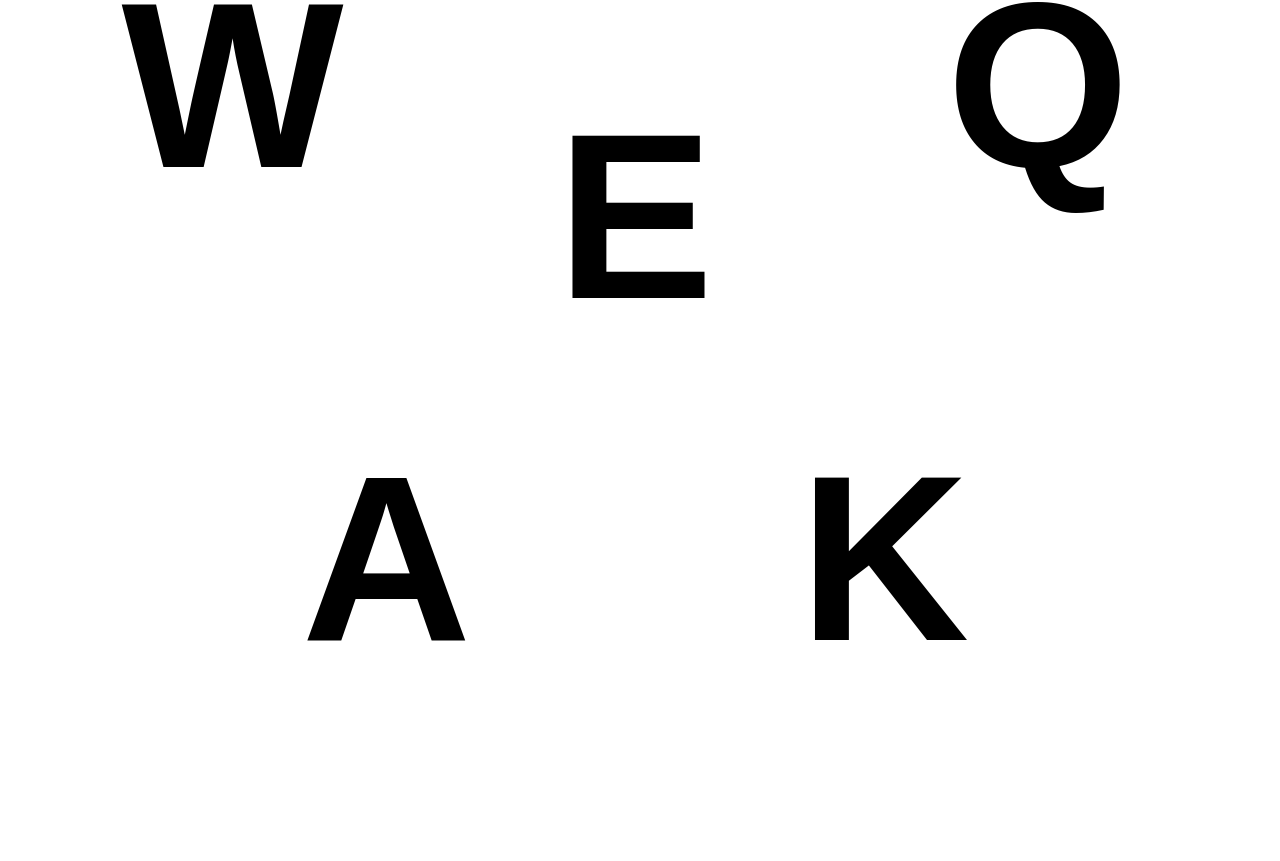
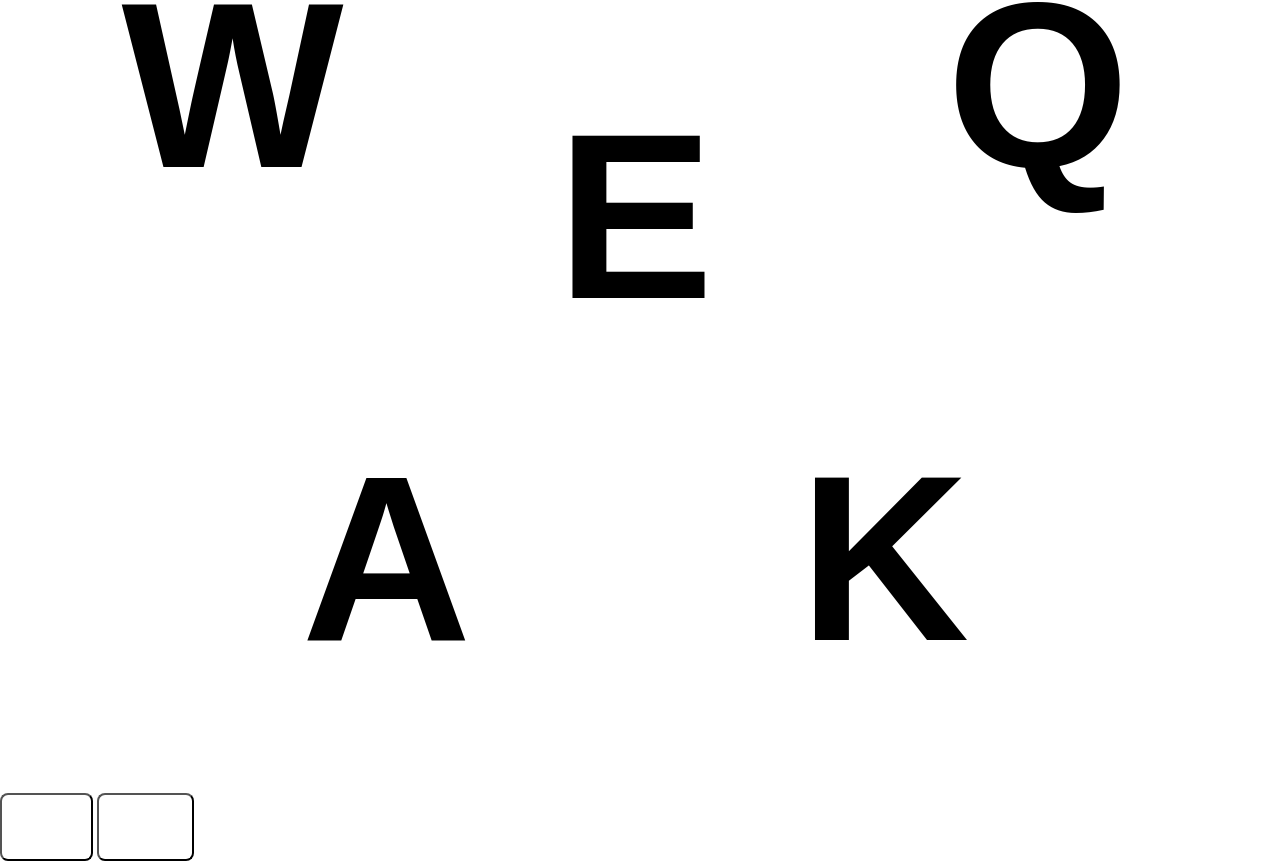
Before and after one commit to brendanpayne/pentango, a website: page index.html in a window 1280 px wide. Shown: the part 447-1308 px from the top of the page. Before the commit the page ends 1240 px from the top, so only its background shows below. Drawn offline with nearby package versions, Linux system fonts and the light colour scheme.

Commit message:
added buttons

```diff
--- a/index.html
+++ b/index.html
@@ -32,6 +32,10 @@
   <div class="word-container">
     <p id="guesses"></p>
   </div>
+  <div class="button-container">
+    <button id="delete">Delete</button>
+    <button id="submit">Submit</button>
+  </div>
 
   <script src="resources/scripts/pentagon.js" type="text/javascript"></script>
   <script src="resources/scripts/word.js" type="text/javascript"></script>
--- a/resources/styles/styles.css
+++ b/resources/styles/styles.css
@@ -63,3 +63,21 @@ g:not(:active) {
   font: bold 24px sans-serif;
   color: white;
 }
+
+#button-container {
+  margin-left: auto;
+  margin-right: auto;
+}
+
+button {
+  background-color: transparent;
+  color: white;
+  padding: 20px;
+  text-align: center;
+  text-decoration: none;
+  display: inline-block;
+  font-size: 16px;
+  margin-left: auto;
+  margin-right: auto;
+  border-radius: 8px;
+}
```
